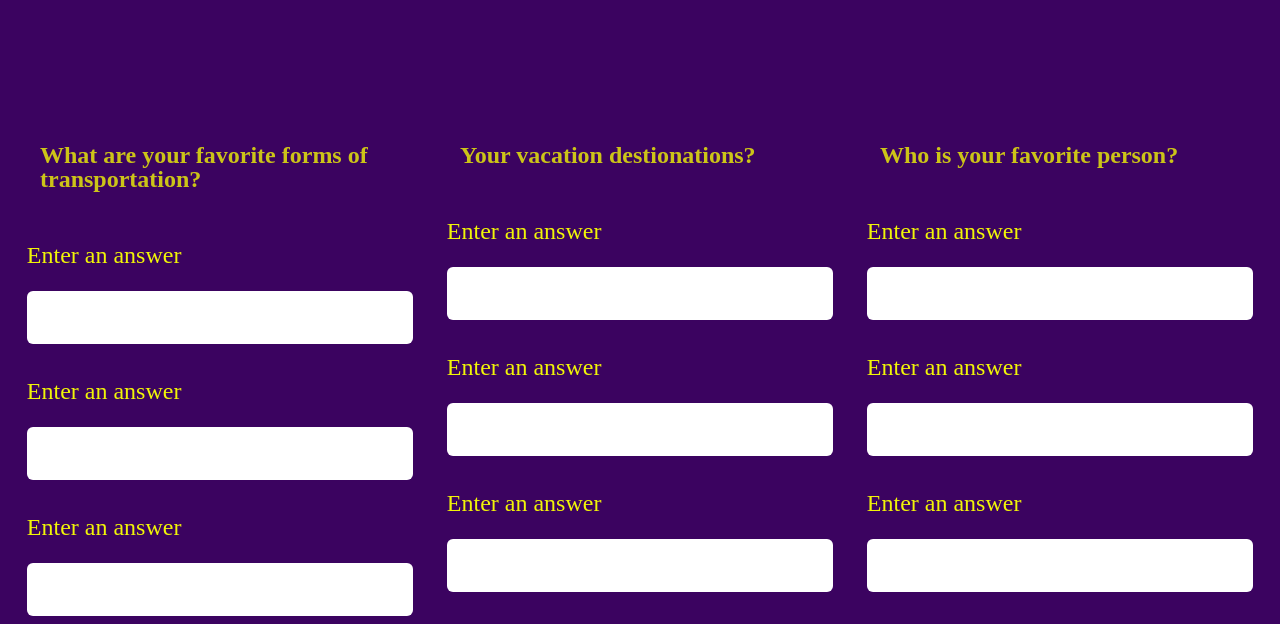
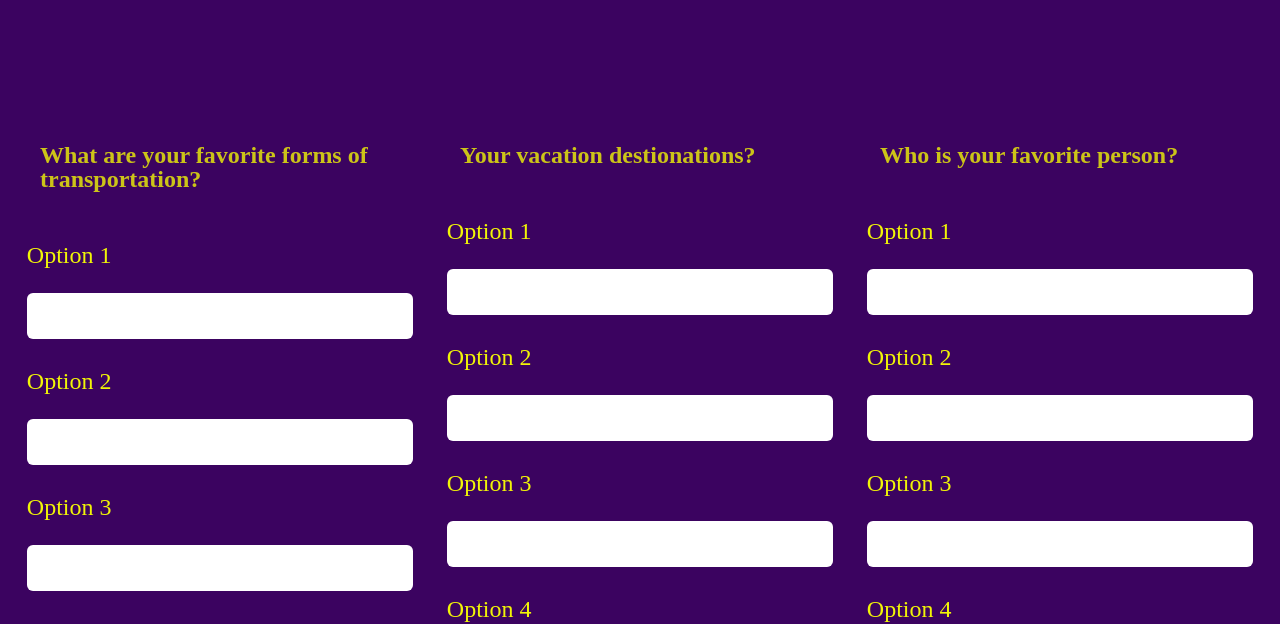
Before and after one commit to Chammond1969/Mash-Game, a plain HTML site: page index.html in a window 1280 px wide. Shown: the part 269-893 px from the top of the page. Drawn offline with Linux system fonts and the light colour scheme.

Commit message:
Update Index and style

```diff
--- a/index.html
+++ b/index.html
@@ -22,31 +22,31 @@
       <div class="bucket">
         <div class="choice-bucket">
           <h4 class="highlight">What are your favorite forms of transportation?</h4>
-          <label for="formAnswer1">Enter an answer</label><input name="answer_1[]" id="formAnswer1">
-          <label for="formAnswer1a">Enter an answer</label><input name="answer_1[]" id="formAnswer1a">
-          <label for="formAnswer1b">Enter an answer</label><input name="answer_1[]" id="formAnswer1b">
-          <label for="formAnswer1c">Enter an answer</label><input name="answer_1[]" id="formAnswer1c">
+          <label for="formAnswer1">Option 1</label><input name="answer_1[]" id="formAnswer1">
+          <label for="formAnswer1a">Option 2</label><input name="answer_1[]" id="formAnswer1a">
+          <label for="formAnswer1b">Option 3</label><input name="answer_1[]" id="formAnswer1b">
+          <label for="formAnswer1c">Option 4</label><input name="answer_1[]" id="formAnswer1c">
         </div>
         <div class="choice-bucket">
           <h4 class="highlight">Your vacation destionations?</h4>
-          <label for="formAnswer2">Enter an answer</label>
+          <label for="formAnswer2">Option 1</label>
           <input name="answer_2[]" id="formAnswer2">
-          <label for="formAnswer2a">Enter an answer</label>
+          <label for="formAnswer2a">Option 2</label>
           <input name="answer_2[]" id="formAnswer2a">
-          <label for="formAnswer2b">Enter an answer</label>
+          <label for="formAnswer2b">Option 3</label>
           <input name="answer_2[]" id="formAnswer2b">
-          <label for="formAnswer2c">Enter an answer</label>
+          <label for="formAnswer2c">Option 4</label>
           <input name="answer_2[]" id="formAnswer2c">
         </div>
         <div class="choice-bucket">
           <h4 class="highlight">Who is your favorite person?</h4>
-          <label for="formAnswer3">Enter an answer</label>
+          <label for="formAnswer3">Option 1</label>
           <input name="answer_3[]" id="formAnswer3">
-          <label for="formAnswer3a">Enter an answer</label>
+          <label for="formAnswer3a">Option 2</label>
           <input name="answer_3[]" id="formAnswer3a">
-          <label for="formAnswer3b">Enter an answer</label>
+          <label for="formAnswer3b">Option 3</label>
           <input name="answer_3[]" id="formAnswer3b">
-          <label for="formAnswer3c">Enter an answer</label>
+          <label for="formAnswer3c">Option 4</label>
           <input name="answer_3[]" id="formAnswer3c">
         </div>
       </div>
--- a/style.css
+++ b/style.css
@@ -66,10 +66,10 @@ h1 {
   border: 0;
   border-radius: 6px;
   color: #ec08f0;
-  font-size: 18px;
-  margin: 15px 4%;
+  font-size: 22px;
+  margin: 10px 4%;
   outline: 0;
-  padding: 16px 0;
+  padding: 10px 0;
   text-indent: 20px;
   width: 92%;
 }
@@ -92,7 +92,7 @@ h1 {
   margin: 60px 0;
   background: rgb(164, 239, 235);
   border-radius: 6px;
-  color: #feb24e;
+  color: #f60707;
   transition: 1s linear;
 }
 
```
